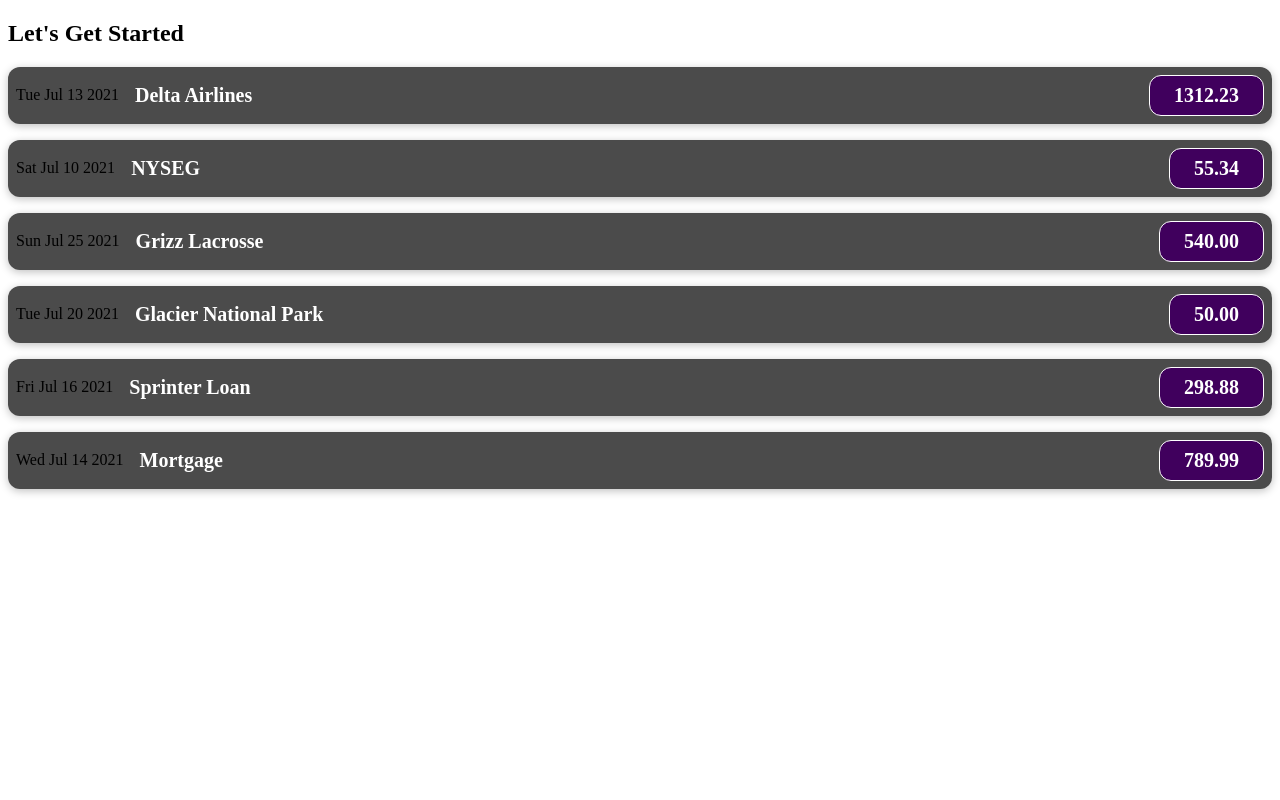
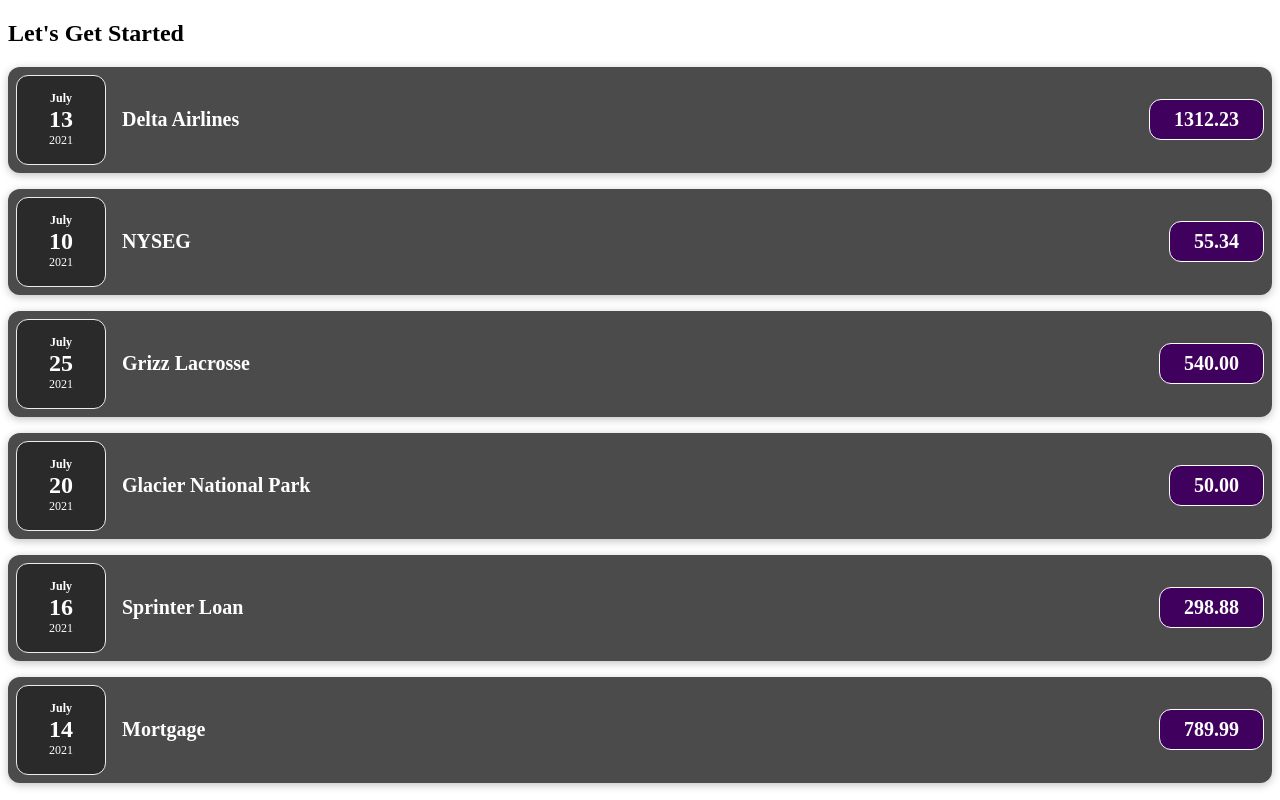
Before and after one commit to ThomsAlexander23/React-Node, a React (Create React App) app in the folder expense-tracker/: page / in a window 1280 px wide. Built offline with nearby package versions, Linux system fonts and the light colour scheme.

Commit message:
style: extracted date for new compenent and styled accordingly

```diff
--- a/expense-tracker/src/App.js
+++ b/expense-tracker/src/App.js
@@ -44,32 +44,32 @@
         title={expenses[0].title}
         amount={expenses[0].amount}
         date={expenses[0].date}
-      ></ExpenseItem>
+      />
       <ExpenseItem
         title={expenses[1].title}
         amount={expenses[1].amount}
         date={expenses[1].date}
-      ></ExpenseItem>
+      />
       <ExpenseItem
         title={expenses[2].title}
         amount={expenses[2].amount}
         date={expenses[2].date}
-      ></ExpenseItem>
+      />
       <ExpenseItem
         title={expenses[3].title}
         amount={expenses[3].amount}
         date={expenses[3].date}
-      ></ExpenseItem>
+      />
       <ExpenseItem
         title={expenses[4].title}
         amount={expenses[4].amount}
         date={expenses[4].date}
-      ></ExpenseItem>
+      />
       <ExpenseItem
         title={expenses[5].title}
         amount={expenses[5].amount}
         date={expenses[5].date}
-      ></ExpenseItem>
+      />
     </div>
   );
 }
--- /dev/null
+++ b/expense-tracker/src/compenents/ExpenseDate.css
@@ -0,0 +1,26 @@
+.expense-date {
+  display: flex;
+  flex-direction: column;
+  width: 5.5rem;
+  height: 5.5rem;
+  border: 1px solid #ececec;
+  background-color: #2a2a2a;
+  color: white;
+  border-radius: 12px;
+  align-items: center;
+  justify-content: center;
+}
+
+.expense-date__month {
+  font-size: 0.75rem;
+  font-weight: bold;
+}
+
+.expense-date__year {
+  font-size: 0.75rem;
+}
+
+.expense-date__day {
+  font-size: 1.5rem;
+  font-weight: bold;
+}
--- /dev/null
+++ b/expense-tracker/src/compenents/ExpenseDate.js
@@ -0,0 +1,17 @@
+import './ExpenseDate.css';
+
+function ExpenseDate(props) {
+  const month = props.date.toLocaleString("en-US", { month: "long" });
+  const day = props.date.toLocaleString("en-US", { day: "2-digit" });
+  const year = props.date.getFullYear();
+
+  return (
+    <div className="expense-date">
+      <div className="expense-date__month">{month}</div>
+      <div className="expense-date__day">{day}</div>
+      <div className="expense-date__year">{year}</div>
+    </div>
+  );
+}
+
+export default ExpenseDate;
--- a/expense-tracker/src/compenents/ExpenseItem.js
+++ b/expense-tracker/src/compenents/ExpenseItem.js
@@ -1,9 +1,10 @@
+import ExpenseDate from "./ExpenseDate";
 import "./ExpenseItem.css";
 
 function ExpenseItem(props) {
   return (
     <div className="expense-item">
-      <div>{props.date.toDateString()}</div>
+      <ExpenseDate date={props.date} />
       <div className="expense-item__description">
         <h2>{props.title}</h2>
         <div className="expense-item__price">{props.amount.toFixed(2)}</div>
```
